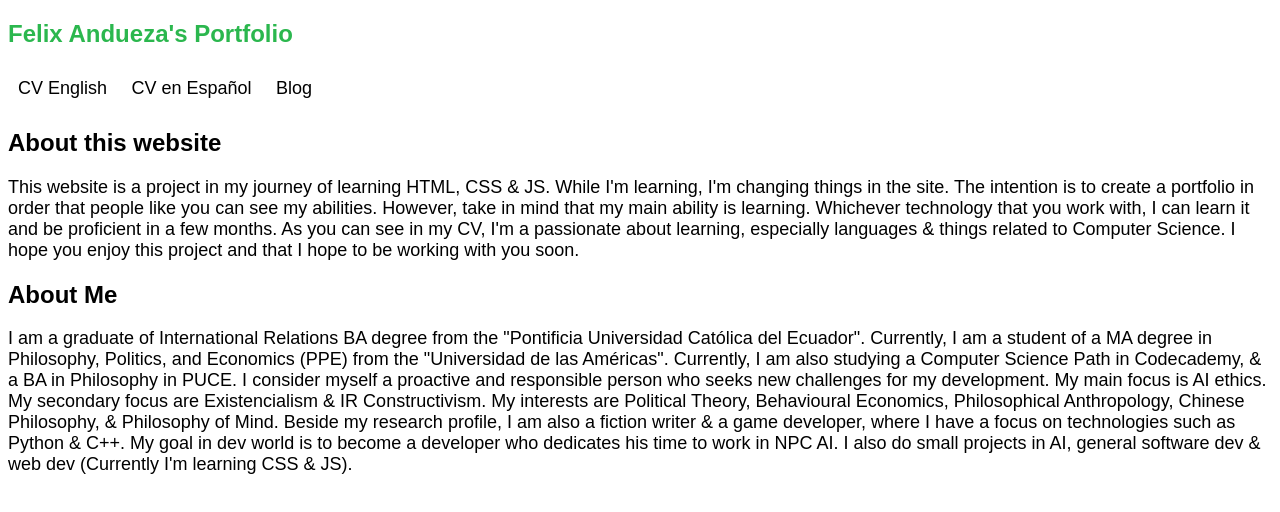
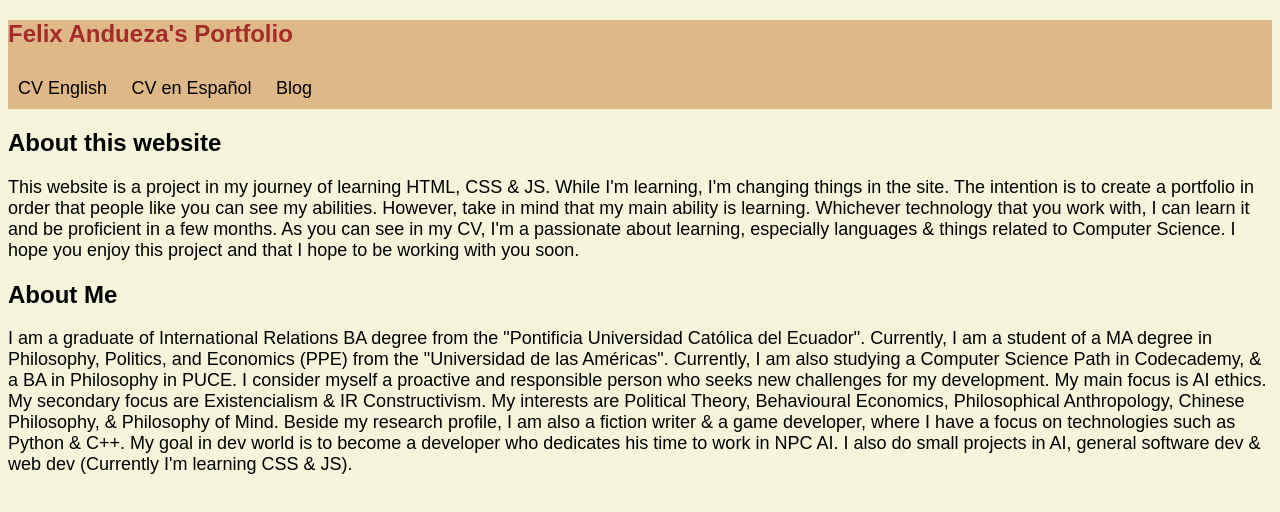
Before and after one commit to FelixAndueza/portfolio.github.io, a plain HTML site: page index.html in a window 1280 px wide. Drawn offline with Linux system fonts and the light colour scheme.

Commit message:
color brown

```diff
--- a/resources/css/index.css
+++ b/resources/css/index.css
@@ -3,7 +3,7 @@
 }
 
 h1 {
-    color: rgb(43, 183, 78);
+    color: brown;
 }
 
 p,
@@ -35,3 +35,10 @@ ul.horizontal li a:hover{
     color: white;
     background-color: blue;
 }
+
+header {
+    background-color: burlywood;
+}
+body {
+  background-color: beige;
+}
```
